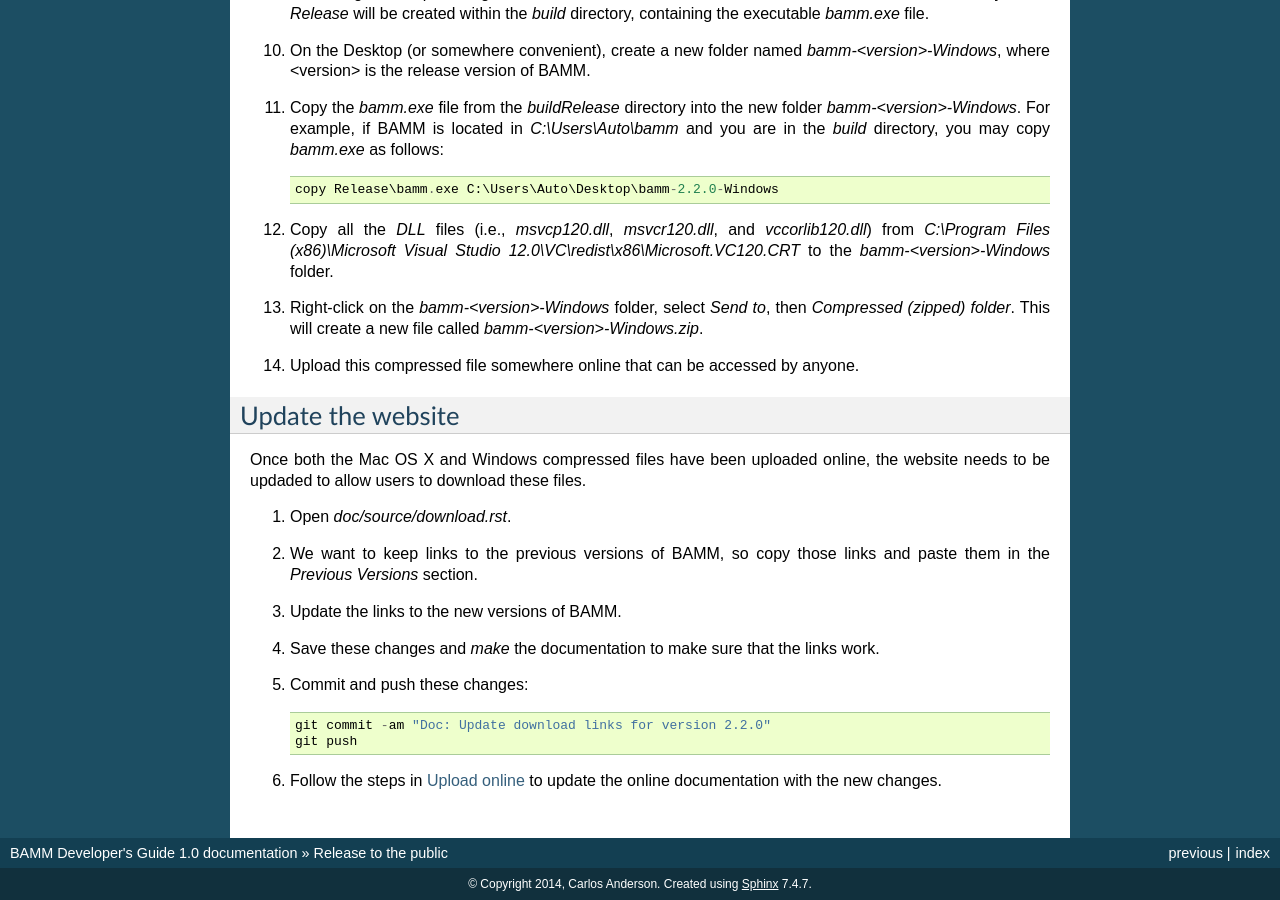
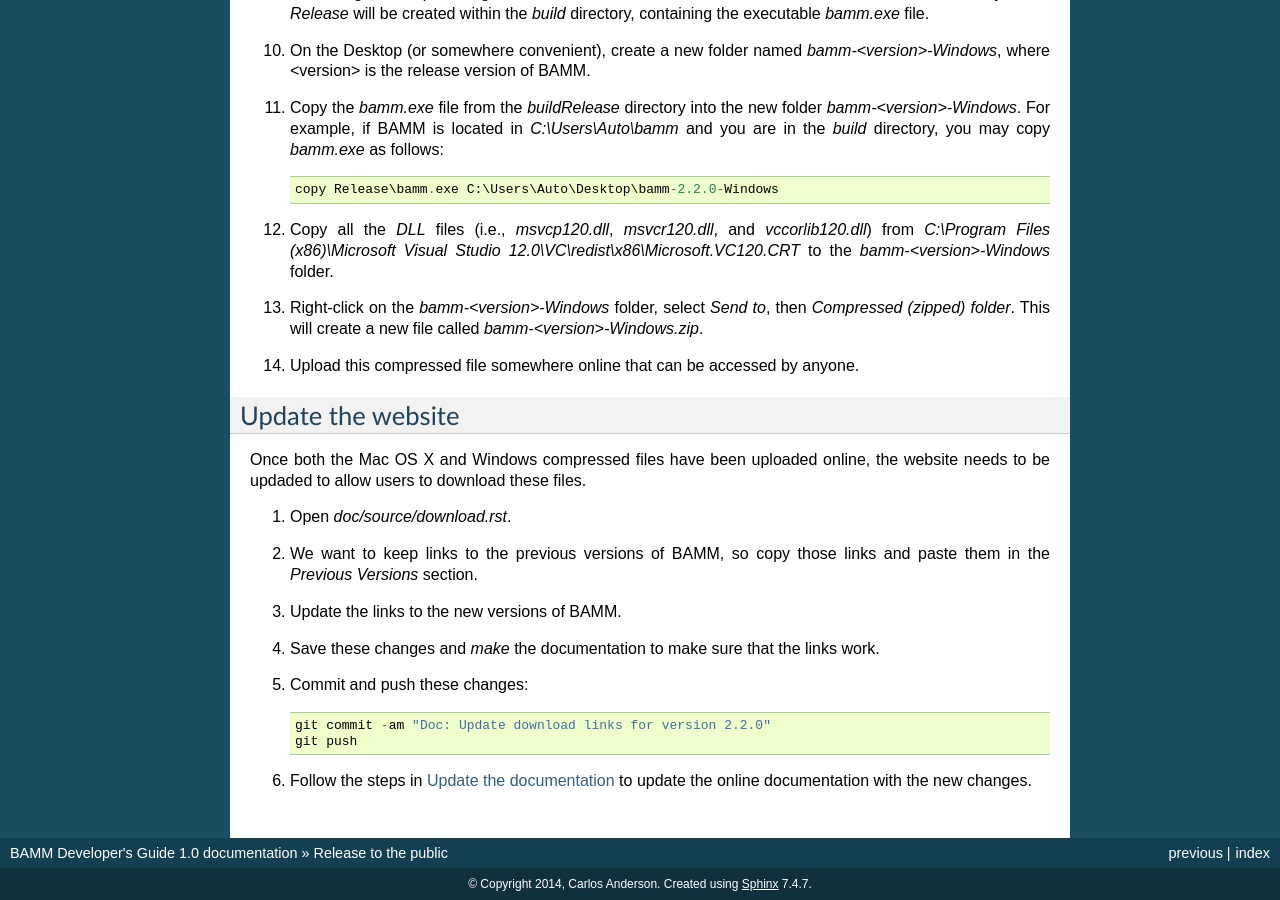
Before and after one commit to macroevolution/bamm-dev-guide, a Sphinx documentation site: the page built from source/releasing.rst, in a window 1280 px wide and 900 px high, scrolled down 2816 px. Built offline with Sphinx 7.4.7, drawn with Linux system fonts in a browser that asks for light colours; formulas are drawn with MathJax 3.

Commit message:
Change some reference names

```diff
--- a/source/documentation.rst
+++ b/source/documentation.rst
@@ -1,3 +1,5 @@
+.. _documentation:
+
 Update the documentation
 ========================
 
@@ -68,8 +70,6 @@
 before uploading it online.
 
 
-.. _upload_doc:
-
 Upload online
 -------------
 
--- a/source/releasing.rst
+++ b/source/releasing.rst
@@ -222,5 +222,5 @@
        git commit -am "Doc: Update download links for version 2.2.0"
        git push
 
-#. Follow the steps in :ref:`upload_doc` to
+#. Follow the steps in :ref:`documentation` to
    update the online documentation with the new changes.
```
